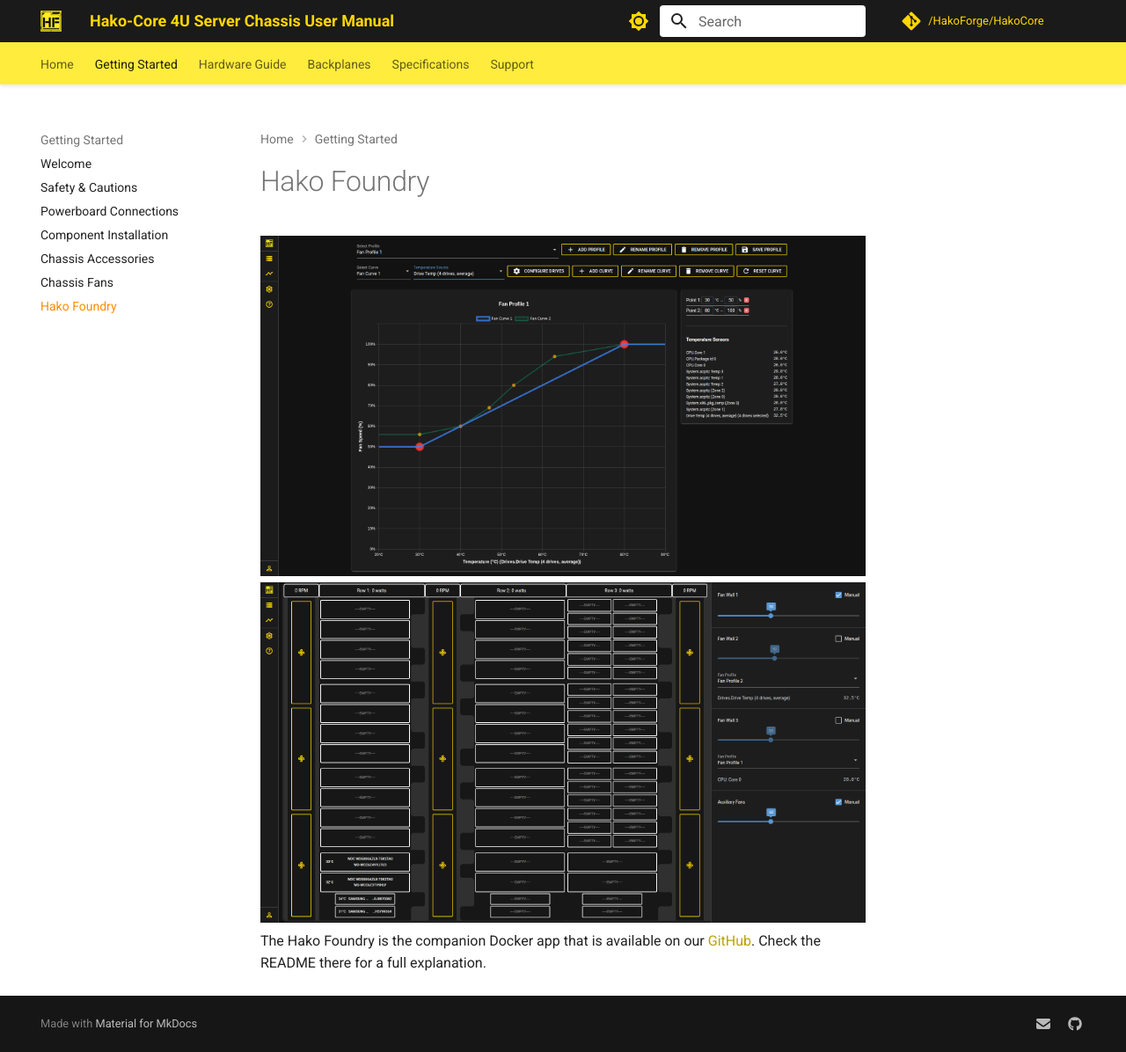
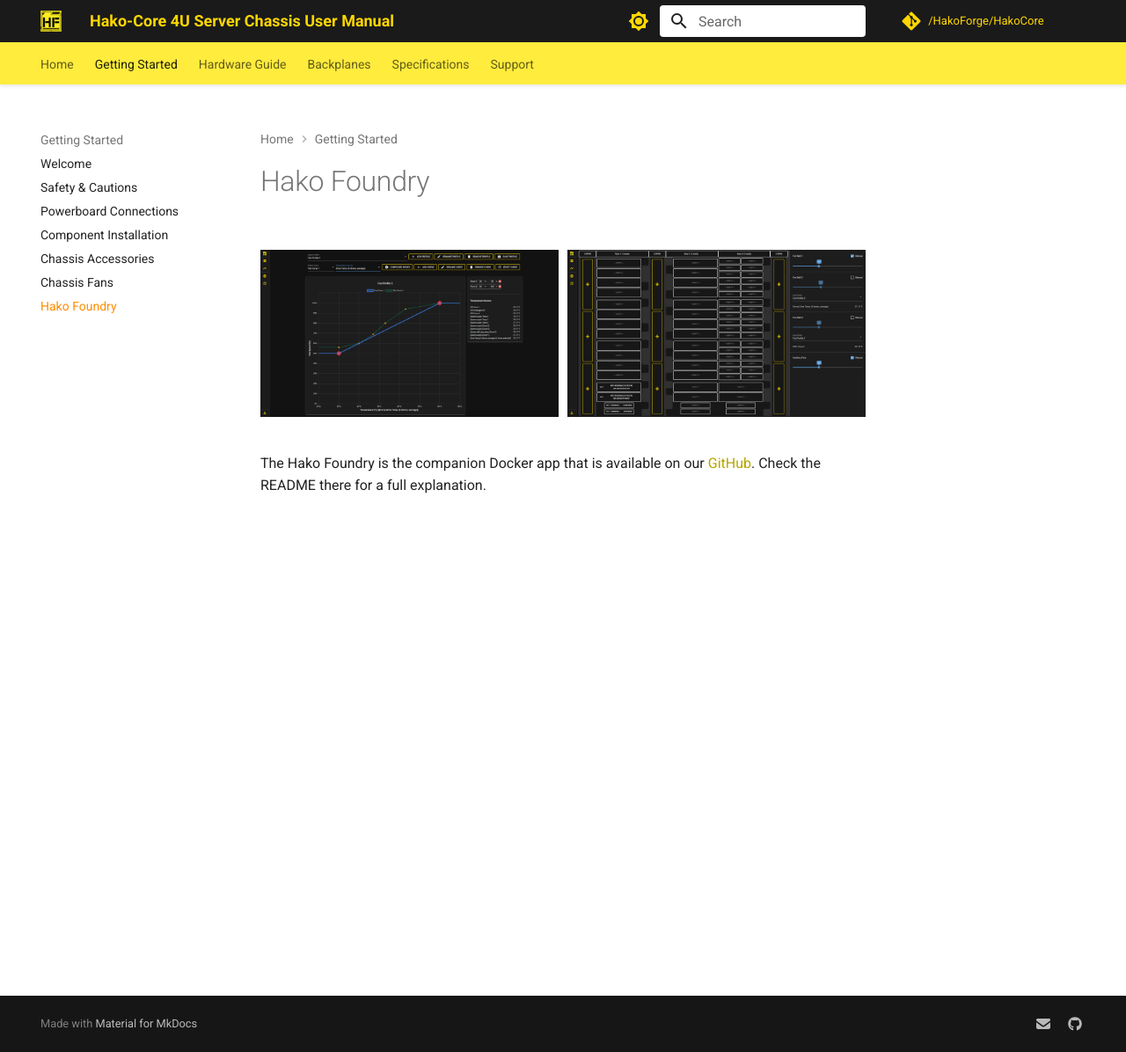
Before and after one commit to HakoForge/Hako-mkdocs, an MkDocs documentation site: the page built from docs/foundry.md, in a window 1280 px wide and 1196 px high. Shown: the whole window at 88% size. Built offline with MkDocs 1.6.1 and Material for MkDocs 9.7.7, drawn with Linux system fonts in a browser that asks for light colours; comment, search, counter and statistics services are not loaded; the version menu is left out.

Commit message:
Foundry image size changed.

```diff
--- a/docs/foundry.md
+++ b/docs/foundry.md
@@ -1,5 +1,11 @@
 # Hako Foundry
+<div  markdown="1" style="display: flex; gap: 10px; justify-content: center; align-items: center;" >
+<div  markdown="1" style="flex: 1; text-align: center;">
 ![Demo 1](imgs/demo1.png)
+</div>
+<div markdown="1" style="flex: 1; text-align: center;" >
 ![Demo 2](imgs/demo2.png)
+</div>
+</div>
 The Hako Foundry is the companion Docker app that is available on our [GitHub](https://github.com/HakoForge/HakoFoundry).
 Check the README there for a full explanation.
```
